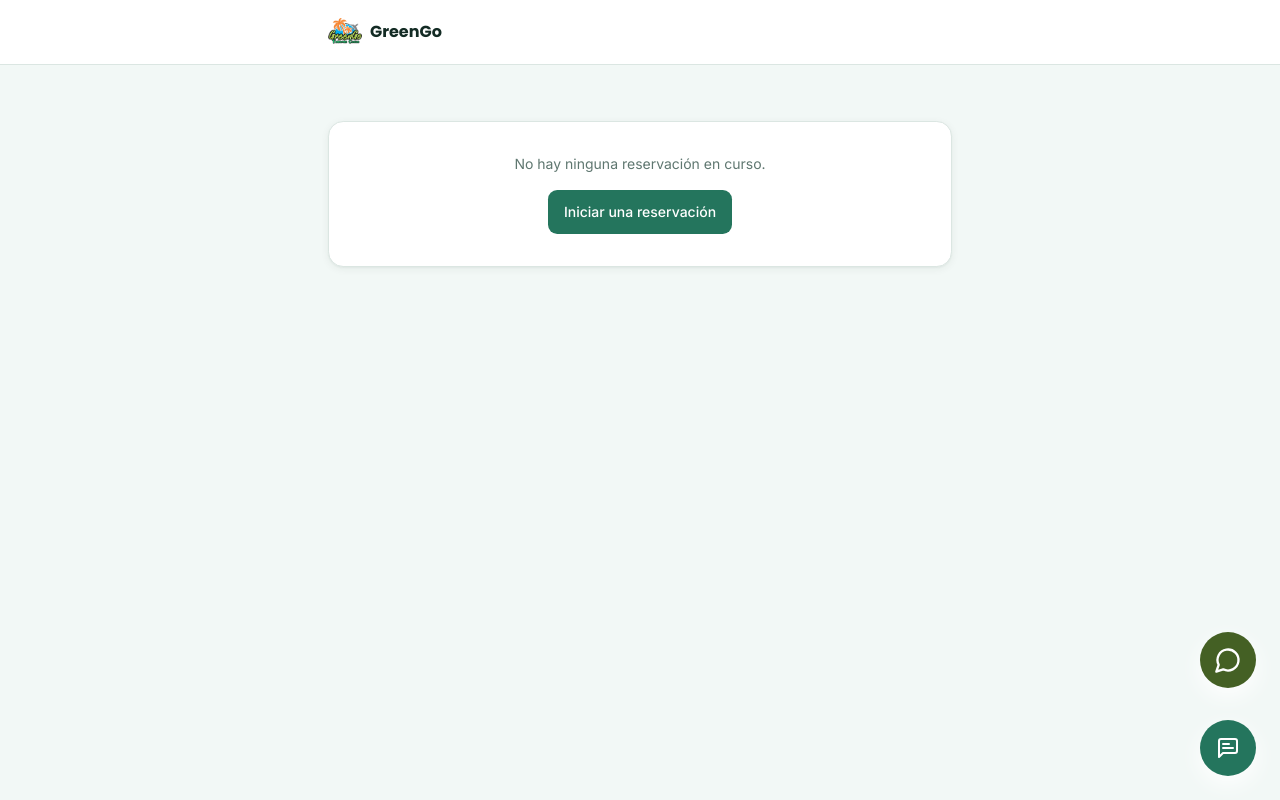
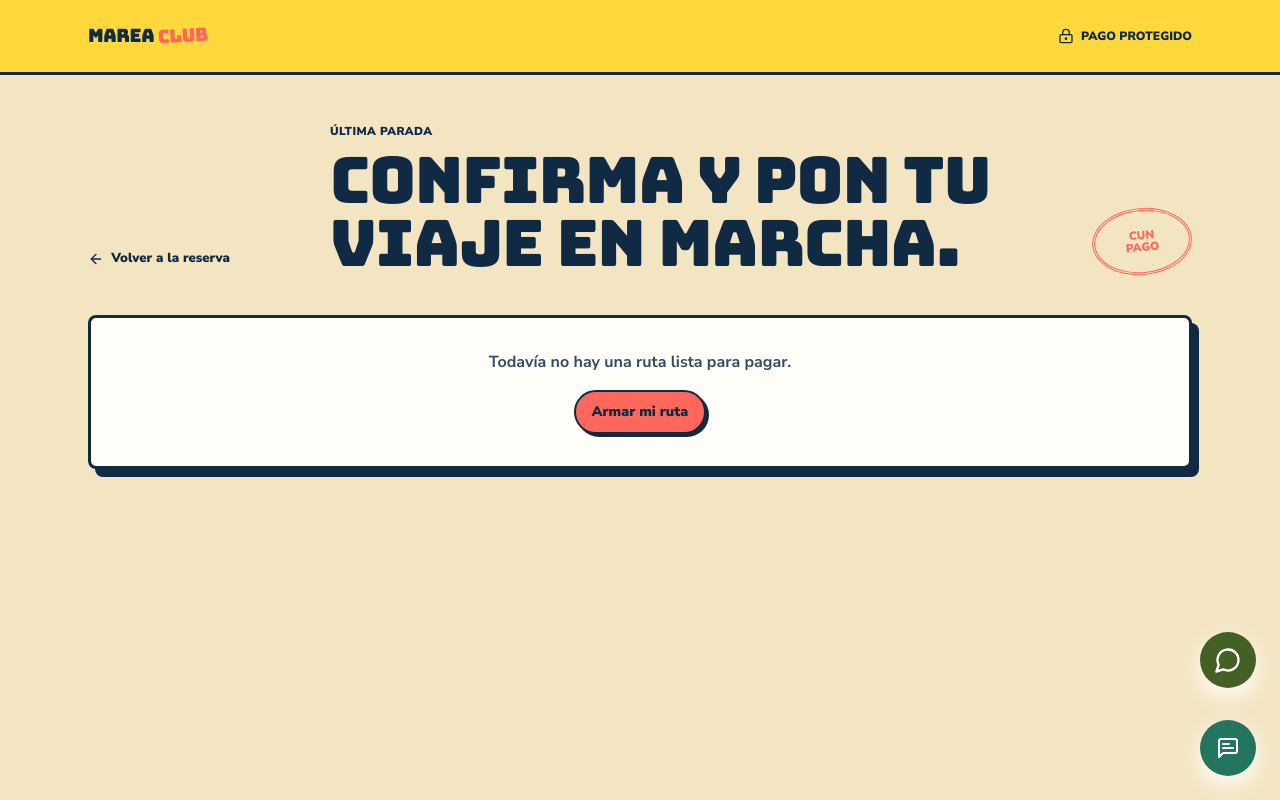
Before and after one commit to Euniceleyva/greengo, a Next.js app: page /pago/checkout in a window 1280 px wide. Built offline with nearby package versions, Linux system fonts and the light colour scheme.

Commit message:
refactor(*): change checkout lp

```diff
--- a/src/app/globals.css
+++ b/src/app/globals.css
@@ -347,6 +347,54 @@
 .adventure-related-card--2 { grid-column: 5 / span 4; margin-top: 2rem; transform: rotate(1deg); }
 .adventure-related-card--3 { grid-column: 9 / span 4; transform: rotate(-.5deg); }
 
+.adventure-checkout { min-height: 100vh; background: var(--adventure-sand); }
+.adventure-checkout__header { border-bottom: 3px solid var(--adventure-night); background: var(--adventure-sun); }
+.adventure-checkout__secure { display: flex; align-items: center; gap: .45rem; font-size: .75rem; font-weight: 1000; text-transform: uppercase; }
+.adventure-checkout__secure svg { width: 1rem; }
+.adventure-checkout__intro { display: grid; grid-template-columns: 210px minmax(0,1fr) 100px; align-items: end; gap: 2rem; margin-bottom: 2.5rem; }
+.adventure-checkout__intro > div > p { margin-bottom: .55rem; font-size: .72rem; font-weight: 1000; letter-spacing: .035em; }
+.adventure-checkout__intro h1 { max-width: 760px; font-size: clamp(2.15rem,5vw,4.5rem); line-height: .98; }
+.adventure-checkout__back { display: inline-flex; align-items: center; gap: .45rem; padding-bottom: .25rem; font-size: .82rem; font-weight: 900; }
+.adventure-checkout__back svg { width: 1rem; transition: transform 160ms ease; }
+.adventure-checkout__back:hover svg { transform: translateX(-4px); }
+.adventure-checkout__layout { display: grid; grid-template-columns: minmax(280px,.72fr) minmax(0,1.28fr); grid-template-areas: "notice notice" "receipt payment"; align-items: start; gap: 1.5rem; }
+.adventure-demo-notice { grid-area: notice; display: flex; align-items: flex-start; gap: .75rem; border: 2px solid var(--adventure-night); background: var(--adventure-caribbean); padding: .9rem 1rem; color: var(--adventure-night); font-size: .85rem; box-shadow: 3px 3px 0 var(--adventure-night); }
+.adventure-checkout-receipt { grid-area: receipt; position: sticky; top: 1.5rem; overflow: visible !important; border: 3px solid var(--adventure-night) !important; border-radius: 4px !important; background: var(--adventure-sun) !important; box-shadow: 7px 8px 0 var(--adventure-night) !important; transform: rotate(-.6deg); }
+.adventure-checkout-receipt::before,
+.adventure-checkout-receipt::after { position: absolute; top: 102px; width: 23px; height: 23px; border: 3px solid var(--adventure-night); border-radius: 50%; background: var(--adventure-sand); content: ""; }
+.adventure-checkout-receipt::before { left: -14px; }
+.adventure-checkout-receipt::after { right: -14px; }
+.adventure-checkout-receipt__heading { display: flex; align-items: start; justify-content: space-between; gap: 1rem; border-bottom: 2px dashed var(--adventure-night); padding-bottom: 1.2rem; }
+.adventure-checkout-receipt__heading span,
+.adventure-payment-heading span { font-size: .68rem; font-weight: 1000; letter-spacing: .04em; }
+.adventure-checkout-receipt__heading h2,
+.adventure-payment-heading h2 { margin-top: .2rem; font-size: 1.55rem; }
+.adventure-checkout-receipt__heading strong { border: 2px solid var(--adventure-night); padding: .35rem; font-size: .66rem; }
+.adventure-checkout-summary { display: grid; gap: 1rem; }
+.adventure-checkout-summary > div { border-bottom: 1px solid color-mix(in srgb, var(--adventure-night) 30%, transparent); padding-bottom: .7rem; }
+.adventure-checkout-summary dt { color: color-mix(in srgb, var(--adventure-night) 72%, transparent); font-size: .7rem; font-weight: 900; text-transform: uppercase; }
+.adventure-checkout-summary dd { margin-top: .18rem; font-size: .9rem; font-weight: 900; line-height: 1.35; }
+.adventure-checkout-total { display: flex; align-items: end; justify-content: space-between; gap: 1rem; margin-top: 1.4rem; border-top: 3px solid var(--adventure-night); padding-top: 1rem; }
+.adventure-checkout-total span { font-weight: 900; }
+.adventure-checkout-total strong { font-family: var(--font-adventure-display); font-size: 1.45rem; }
+.adventure-checkout-receipt__foot { margin-top: 1.5rem; text-align: center; font-size: .65rem; font-weight: 1000; text-transform: uppercase; }
+.adventure-checkout-panel { grid-area: payment; border: 3px solid var(--adventure-night) !important; border-radius: 8px !important; background: var(--adventure-foam) !important; box-shadow: 7px 8px 0 var(--adventure-night) !important; }
+.adventure-payment-heading { display: flex; align-items: center; justify-content: space-between; gap: 1rem; }
+.adventure-payment-heading > svg { width: 2.6rem; height: 2.6rem; border: 2px solid var(--adventure-night); border-radius: 50%; padding: .55rem; background: var(--adventure-sun); }
+.adventure-payment-methods { display: grid; grid-template-columns: repeat(3,1fr); gap: .75rem; }
+.adventure-payment-method { display: flex; min-height: 74px; align-items: center; justify-content: center; gap: .55rem; border: 2px solid var(--adventure-night); border-radius: 4px; padding: .8rem; background: var(--adventure-foam); font-size: .82rem; font-weight: 900; box-shadow: 2px 2px 0 var(--adventure-night); transition: transform 160ms cubic-bezier(.22,1,.36,1), background 160ms ease, box-shadow 160ms ease; }
+.adventure-payment-method:hover { transform: translateY(-2px); box-shadow: 3px 4px 0 var(--adventure-night); }
+.adventure-payment-method:active { transform: translateY(1px); box-shadow: 1px 1px 0 var(--adventure-night); }
+.adventure-payment-method--selected { background: var(--adventure-caribbean); color: var(--adventure-night); }
+.adventure-payment-method svg { width: 1.15rem; }
+.adventure-checkout-panel input:not([type="checkbox"]) { border: 2px solid var(--adventure-night) !important; border-radius: 4px !important; background: white !important; box-shadow: 2px 2px 0 color-mix(in srgb, var(--adventure-night) 25%, transparent); font-weight: 750; }
+.adventure-checkout-panel input[type="checkbox"] { accent-color: var(--adventure-coral); }
+.adventure-payment-note { border: 2px dashed var(--adventure-night); background: var(--adventure-sand); padding: 1rem; color: var(--adventure-night); font-size: .88rem; font-weight: 700; }
+.adventure-payment-error { border: 2px solid hsl(var(--destructive)); background: hsl(var(--destructive-soft)); }
+.adventure-payment-action { display: flex; align-items: center; justify-content: space-between; gap: 1rem; border-top: 2px dashed var(--adventure-night); padding-top: 1.25rem; }
+.adventure-payment-action > p { display: flex; align-items: center; gap: .4rem; max-width: 30ch; color: hsl(var(--muted-foreground)); font-size: .72rem; font-weight: 750; }
+.adventure-payment-action > p svg { width: .9rem; flex: none; }
+
 @media (max-width: 900px) {
   .adventure-hero { min-height: 0; }
   .adventure-hero__layout { grid-template-columns: 1fr; grid-template-areas: "copy" "media" "quote"; gap: 2rem; }
@@ -364,6 +412,10 @@
   .adventure-testimonial-wall { grid-template-columns: 1fr 1fr; }
   .adventure-testimonial-note:nth-child(3) { grid-column: 1 / -1; width: 65%; justify-self: center; }
   .adventure-destination-story > div > div:first-child { grid-column: auto; }
+  .adventure-checkout__intro { grid-template-columns: 160px 1fr; }
+  .adventure-checkout__intro .adventure-stamp { display: none; }
+  .adventure-checkout__layout { grid-template-columns: 1fr; grid-template-areas: "notice" "receipt" "payment"; }
+  .adventure-checkout-receipt { position: static; transform: none; }
 }
 
 @media (max-width: 640px) {
@@ -404,6 +456,14 @@
   .adventure-destination-ticket::after { display: none; }
   .adventure-related__grid { display: flex; flex-direction: column; }
   .adventure-related-card { margin-top: 0; }
+  .adventure-checkout__secure { font-size: 0; }
+  .adventure-checkout__secure svg { width: 1.2rem; height: 1.2rem; }
+  .adventure-checkout__intro { grid-template-columns: 1fr; gap: 1.1rem; }
+  .adventure-checkout__back { order: 2; }
+  .adventure-payment-methods { grid-template-columns: 1fr; }
+  .adventure-payment-method { min-height: 54px; justify-content: flex-start; }
+  .adventure-payment-action { align-items: stretch; flex-direction: column; }
+  .adventure-payment-action button { width: 100%; }
 }
 
 @media (prefers-reduced-motion: reduce) {
--- a/src/app/pago/checkout/page.tsx
+++ b/src/app/pago/checkout/page.tsx
@@ -1,26 +1,36 @@
 import type { Metadata } from "next";
 import Link from "next/link";
-import Image from "next/image";
+import { ArrowLeft, LockKeyhole } from "lucide-react";
 import { CheckoutClient } from "@/components/pago/checkout-client";
 
 export const metadata: Metadata = {
-  title: "Pago — GreenGo Traslados",
+  title: "Pago seguro — Marea Club",
   description: "Pasarela de pago simulada del DEMO. No se procesa ningún pago real.",
 };
 
 export default function CheckoutPage() {
   return (
-    <div className="min-h-screen bg-surface-soft">
-      <header className="border-b border-border bg-card">
-        <div className="mx-auto flex h-16 max-w-2xl items-center px-4 sm:px-6">
-          <Link href="/" className="flex items-center gap-2">
-            <Image src="/logo.png" alt="GreenGo Traslados" width={32} height={27} className="h-7 w-auto" priority />
-            <span className="font-heading text-base font-bold text-foreground">GreenGo</span>
+    <div className="adventure-theme adventure-checkout min-h-screen bg-surface-soft">
+      <header className="adventure-checkout__header">
+        <div className="mx-auto flex h-[72px] max-w-6xl items-center justify-between px-4 sm:px-6">
+          <Link href="/" className="adventure-wordmark" aria-label="Marea Club, inicio">
+            Marea<span>Club</span>
           </Link>
+          <div className="adventure-checkout__secure"><LockKeyhole aria-hidden /> Pago protegido</div>
         </div>
       </header>
 
-      <main className="mx-auto max-w-2xl px-4 py-10 pb-32 sm:px-6 sm:py-14 sm:pb-32">
+      <main className="mx-auto max-w-6xl px-4 py-8 pb-32 sm:px-6 sm:py-12 sm:pb-32">
+        <div className="adventure-checkout__intro">
+          <Link href="/reservar" className="adventure-checkout__back">
+            <ArrowLeft aria-hidden /> Volver a la reserva
+          </Link>
+          <div>
+            <p>ÚLTIMA PARADA</p>
+            <h1>Confirma y pon tu viaje en marcha.</h1>
+          </div>
+          <span className="adventure-stamp adventure-stamp--passport">CUN<br />PAGO</span>
+        </div>
         <CheckoutClient />
       </main>
     </div>
--- a/src/components/pago/checkout-client.tsx
+++ b/src/components/pago/checkout-client.tsx
@@ -3,7 +3,7 @@
 import * as React from "react";
 import Link from "next/link";
 import { useRouter } from "next/navigation";
-import { AlertTriangle, Loader2, ShieldAlert } from "lucide-react";
+import { AlertTriangle, Loader2, LockKeyhole, ShieldAlert } from "lucide-react";
 import { useReservationStore } from "@/stores/reservation-store";
 import { useHydrated } from "@/lib/hooks";
 import { LOCATIONS } from "@/mocks/locations";
@@ -31,7 +31,7 @@ export function CheckoutClient() {
 
   if (!hydrated) {
     return (
-      <Card className="p-6 sm:p-8">
+      <Card className="adventure-checkout-panel p-6 sm:p-8">
         <Skeleton className="h-8 w-2/3" />
         <Skeleton className="mt-6 h-48 w-full" />
       </Card>
@@ -42,10 +42,10 @@ export function CheckoutClient() {
 
   if (!hasDraft) {
     return (
-      <Card className="p-6 text-center sm:p-8">
-        <p className="text-sm text-muted-foreground">No hay ninguna reservación en curso.</p>
+      <Card className="adventure-checkout-panel p-6 text-center sm:p-8">
+        <p className="font-bold text-muted-foreground">Todavía no hay una ruta lista para pagar.</p>
         <Link href="/reservar" className="mt-4 inline-block">
-          <Button>Iniciar una reservación</Button>
+          <Button className="adventure-cta">Armar mi ruta</Button>
         </Link>
       </Card>
     );
@@ -83,33 +83,46 @@ export function CheckoutClient() {
   };
 
   return (
-    <div className="space-y-6">
-      <div className="flex items-start gap-3 rounded-xl border border-warning/30 bg-warning-soft p-4 text-sm text-warning">
+    <div className="adventure-checkout__layout">
+      <div className="adventure-demo-notice">
         <ShieldAlert className="h-5 w-5 shrink-0" aria-hidden />
         <p>
-          <span className="font-semibold">Modo demostración —</span> no se procesa ningún pago real. Esta pasarela
-          es una simulación visual para la presentación del DEMO.
+          <span className="font-extrabold">Modo demostración:</span> no se procesa ningún pago real. Esta pasarela
+          simula la experiencia final.
         </p>
       </div>
 
-      <Card className="p-6 sm:p-8">
-        <h2 className="font-heading text-lg font-semibold text-foreground">Resumen de la reserva</h2>
-        <dl className="mt-4 grid gap-x-4 gap-y-2 text-sm sm:grid-cols-2">
+      <Card className="adventure-checkout-receipt p-6 sm:p-7">
+        <div className="adventure-checkout-receipt__heading">
+          <div>
+            <span>RECIBO DE RUTA</span>
+            <h2>Tu reserva</h2>
+          </div>
+          <strong>CUN / 001</strong>
+        </div>
+        <dl className="adventure-checkout-summary mt-6">
           <SummaryRow label="Servicio" value={SERVICE_TYPE_LABELS[serviceType]} />
           <SummaryRow label="Ruta" value={`${origin?.name ?? "—"} → ${destination?.name ?? "—"}`} />
           <SummaryRow label="Fecha y hora" value={`${draft.date} · ${draft.time}`} />
           <SummaryRow label="Pasajeros" value={String(draft.passengers)} />
         </dl>
-        <div className="mt-4 flex items-center justify-between border-t border-border pt-4">
-          <span className="font-heading font-semibold text-foreground">Total a pagar</span>
-          <span className="font-heading text-xl font-bold text-primary">
+        <div className="adventure-checkout-total">
+          <span>Total a pagar</span>
+          <strong>
             {fare.isCustomQuote ? CUSTOM_QUOTE_LABEL : formatMXN(fare.total)}
-          </span>
+          </strong>
         </div>
+        <p className="adventure-checkout-receipt__foot">Traslado · Caribe Mexicano · Buen viaje</p>
       </Card>
 
-      <Card className="p-6 sm:p-8">
-        <h2 className="font-heading text-lg font-semibold text-foreground">Método de pago</h2>
+      <Card className="adventure-checkout-panel p-6 sm:p-8">
+        <div className="adventure-payment-heading">
+          <div>
+            <span>PAGO SEGURO</span>
+            <h2>¿Cómo quieres pagar?</h2>
+          </div>
+          <LockKeyhole className="h-6 w-6" aria-hidden />
+        </div>
         <div className="mt-4">
           <PaymentMethodSelector value={method} onChange={setMethod} />
         </div>
@@ -117,12 +130,12 @@ export function CheckoutClient() {
         <div className="mt-6">
           {method === "tarjeta" && <CardForm ref={cardFormRef} />}
           {method === "oxxo" && (
-            <p className="rounded-lg bg-surface-soft p-4 text-sm text-muted-foreground">
+            <p className="adventure-payment-note">
               Al confirmar, generaremos una referencia de pago para liquidar en cualquier tienda OXXO (simulado).
             </p>
           )}
           {method === "spei" && (
-            <p className="rounded-lg bg-surface-soft p-4 text-sm text-muted-foreground">
+            <p className="adventure-payment-note">
               Al confirmar, generaremos una CLABE interbancaria para realizar tu transferencia SPEI (simulado).
             </p>
           )}
@@ -139,7 +152,7 @@ export function CheckoutClient() {
         </label>
 
         {status === "rejected" && (
-          <div className="mt-4 flex items-start gap-3 rounded-xl border border-destructive/30 bg-destructive-soft p-4 text-sm text-destructive">
+          <div className="adventure-payment-error mt-4 flex items-start gap-3 p-4 text-sm text-destructive">
             <AlertTriangle className="h-5 w-5 shrink-0" aria-hidden />
             <div>
               <p className="font-semibold">Tu pago fue rechazado.</p>
@@ -148,14 +161,15 @@ export function CheckoutClient() {
           </div>
         )}
 
-        <div className="mt-6 flex justify-end">
-          <Button onClick={onPay} disabled={status === "loading"} className="min-w-[140px]">
+        <div className="adventure-payment-action mt-7">
+          <p><LockKeyhole aria-hidden /> Tus datos se usan solo para esta simulación.</p>
+          <Button onClick={onPay} disabled={status === "loading"} className="adventure-cta min-w-[168px]">
             {status === "loading" ? (
               <>
                 <Loader2 className="h-4 w-4 animate-spin" aria-hidden /> Procesando…
               </>
             ) : (
-              "Pagar"
+              `Pagar ${fare.isCustomQuote ? "" : formatMXN(fare.total)}`
             )}
           </Button>
         </div>
@@ -166,9 +180,9 @@ export function CheckoutClient() {
 
 function SummaryRow({ label, value }: { label: string; value: string }) {
   return (
-    <div className="flex justify-between gap-2 sm:block">
-      <dt className="text-muted-foreground">{label}</dt>
-      <dd className="font-medium text-foreground">{value}</dd>
+    <div>
+      <dt>{label}</dt>
+      <dd>{value}</dd>
     </div>
   );
 }
```
Also changed, not shown: src/components/pago/payment-method-selector.tsx (+4 -4 lines), artifacts/adventure-redesign/checkout-desktop.png (added).
